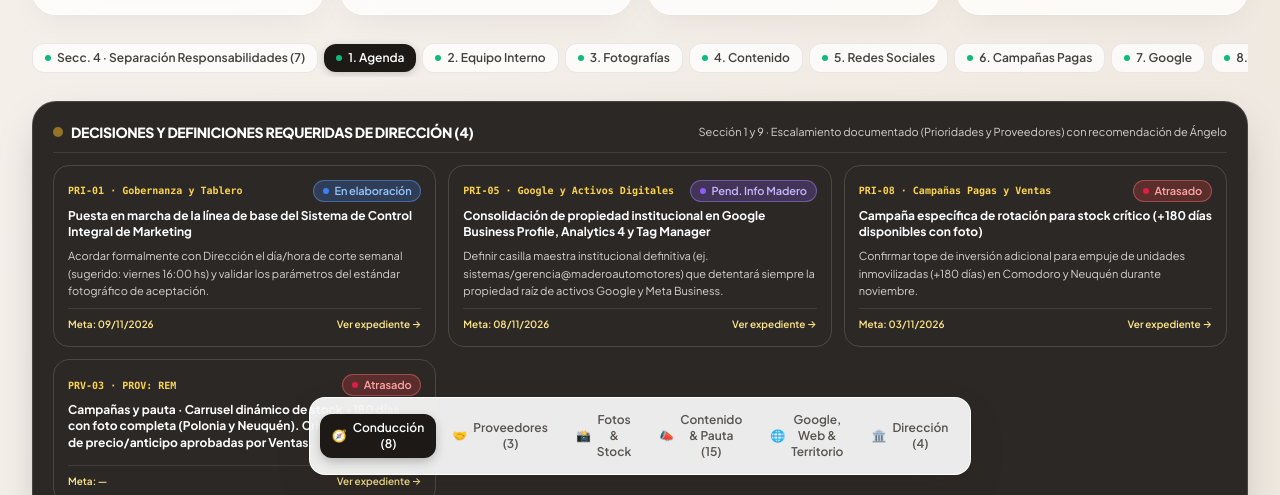
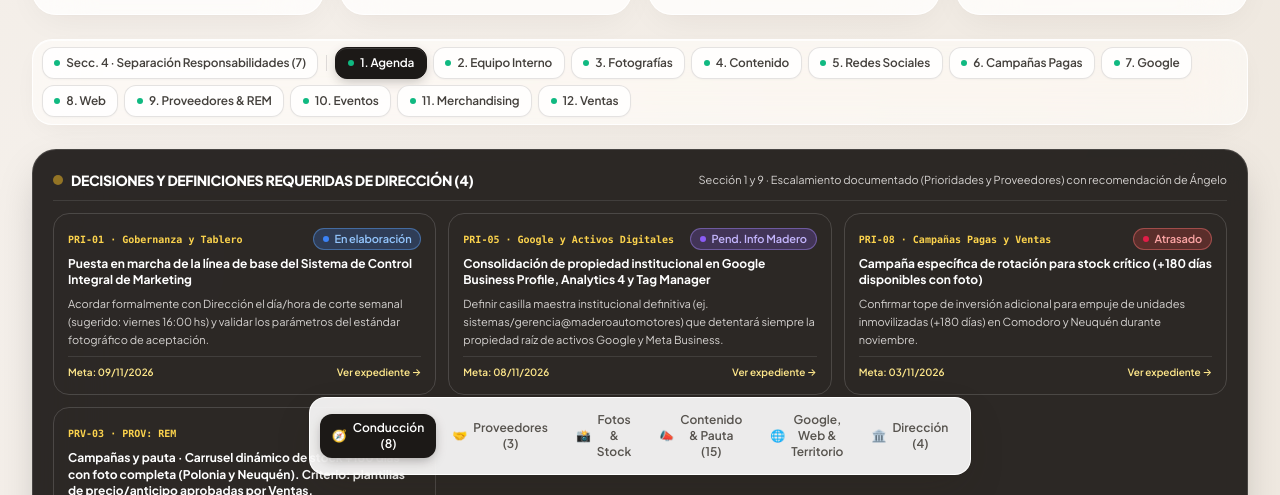
Before and after one commit to angeldlucerofundadorhc-ux/madero-crm-marketing, a plain HTML site: page 2 - Dashboard CRM Marketing/index.html in a window 1280 px wide. Shown: the part 305-800 px from the top of the page. Drawn offline with nearby package versions, Linux system fonts and the light colour scheme.

Commit message:
style: Apple Glassmorphism segmented wrap tray for 12-module strip

```diff
--- a/2 - Dashboard CRM Marketing/css/styles.css
+++ b/2 - Dashboard CRM Marketing/css/styles.css
@@ -89,6 +89,45 @@ body {
   background: #1c1917 !important;
   color: #ffffff !important;
   box-shadow: 0 2px 8px -1px rgba(28, 25, 23, 0.25);
+}
+
+/* Apple Glass Segmented Module Tray (12 Operational Modules) */
+.apple-module-tray {
+  background: rgba(255, 255, 255, 0.56);
+  backdrop-filter: blur(26px) saturate(190%);
+  -webkit-backdrop-filter: blur(26px) saturate(190%);
+  border: 1px solid rgba(255, 255, 255, 0.88);
+  border-radius: 1.25rem;
+  padding: 0.45rem 0.55rem;
+  box-shadow: 0 8px 28px -10px rgba(45, 35, 25, 0.07), inset 0 1px 0 rgba(255, 255, 255, 0.75);
+}
+
+.apple-module-pill {
+  background: rgba(255, 255, 255, 0.84);
+  border: 1px solid rgba(214, 211, 209, 0.65);
+  color: #44403c;
+  border-radius: 0.75rem;
+  padding: 0.38rem 0.72rem;
+  font-size: 0.74rem;
+  font-weight: 600;
+  letter-spacing: -0.01em;
+  box-shadow: 0 1px 2px rgba(28, 25, 23, 0.03);
+  transition: all 0.2s cubic-bezier(0.16, 1, 0.3, 1);
+}
+
+.apple-module-pill:hover {
+  background: #ffffff;
+  color: #1c1917;
+  border-color: rgba(168, 162, 158, 0.85);
+  transform: translateY(-0.5px);
+  box-shadow: 0 4px 10px -2px rgba(28, 25, 23, 0.08);
+}
+
+.apple-module-pill.subtab-btn-active {
+  background: #1c1917 !important;
+  color: #ffffff !important;
+  border-color: #1c1917 !important;
+  box-shadow: 0 4px 12px -2px rgba(28, 25, 23, 0.28), inset 0 1px 0 rgba(255, 255, 255, 0.14);
 }
 
 /* Semantic Badges System (9 Official States + 6 Actors + Priorities) */
--- a/2 - Dashboard CRM Marketing/index.html
+++ b/2 - Dashboard CRM Marketing/index.html
@@ -142,7 +142,7 @@
     </section>
 
     <!-- MAPA ACCESO DIRECTO A LOS 12 MÓDULOS EXIGIDOS POR DIRECCIÓN (Sección 5) -->
-    <nav id="modules-12-strip" class="flex items-center gap-1.5 overflow-x-auto no-scrollbar py-1 no-print">
+    <nav id="modules-12-strip" class="apple-module-tray flex flex-wrap items-center gap-1.5 no-print" aria-label="Navegación de los 12 módulos operativos">
       <!-- Renderizado dinámico por MaderoApp.renderModuleStrip() -->
     </nav>
 
--- a/2 - Dashboard CRM Marketing/js/app.js
+++ b/2 - Dashboard CRM Marketing/js/app.js
@@ -167,10 +167,11 @@ window.MaderoApp = (function () {
 
     const gobActive = activeModuleId === 'gob-frentes';
     let html = `
-      <button type="button" onclick="MaderoApp.navigateModule('gob-frentes')" class="px-3 py-1.5 rounded-xl text-xs font-semibold whitespace-nowrap flex items-center gap-1.5 transition shrink-0 ${gobActive ? 'subtab-btn-active' : 'bg-white/75 hover:bg-white text-stone-700 border border-stone-200/90'}">
+      <button type="button" onclick="MaderoApp.navigateModule('gob-frentes')" class="apple-module-pill whitespace-nowrap flex items-center gap-1.5 shrink-0 ${gobActive ? 'subtab-btn-active' : ''}">
         <span class="w-1.5 h-1.5 rounded-full bg-emerald-500"></span>
         <span>Secc. 4 · Separación Responsabilidades (7)</span>
       </button>
+      <span class="hidden sm:inline-block w-px h-4 bg-stone-300/80 mx-0.5 select-none" aria-hidden="true"></span>
     `;
 
     window.MaderoData.MODULOS_SISTEMA.forEach(m => {
@@ -178,7 +179,7 @@ window.MaderoApp = (function () {
       const dotClass = m.activoEnPasoActual ? 'bg-emerald-500' : 'bg-stone-400';
       const stepTag = m.activoEnPasoActual ? '' : `<span class="text-[9px] font-mono opacity-75">P${m.paso}</span>`;
       html += `
-        <button type="button" onclick="MaderoApp.navigateModule('${m.id}')" class="px-3 py-1.5 rounded-xl text-xs font-semibold whitespace-nowrap flex items-center gap-1.5 transition shrink-0 ${isAct ? 'subtab-btn-active' : 'bg-white/75 hover:bg-white text-stone-700 border border-stone-200/90'}">
+        <button type="button" onclick="MaderoApp.navigateModule('${m.id}')" class="apple-module-pill whitespace-nowrap flex items-center gap-1.5 shrink-0 ${isAct ? 'subtab-btn-active' : ''}">
           <span class="w-1.5 h-1.5 rounded-full ${dotClass}"></span>
           <span>${window.MaderoUI.esc(m.corto)}</span>
           ${stepTag}
```
